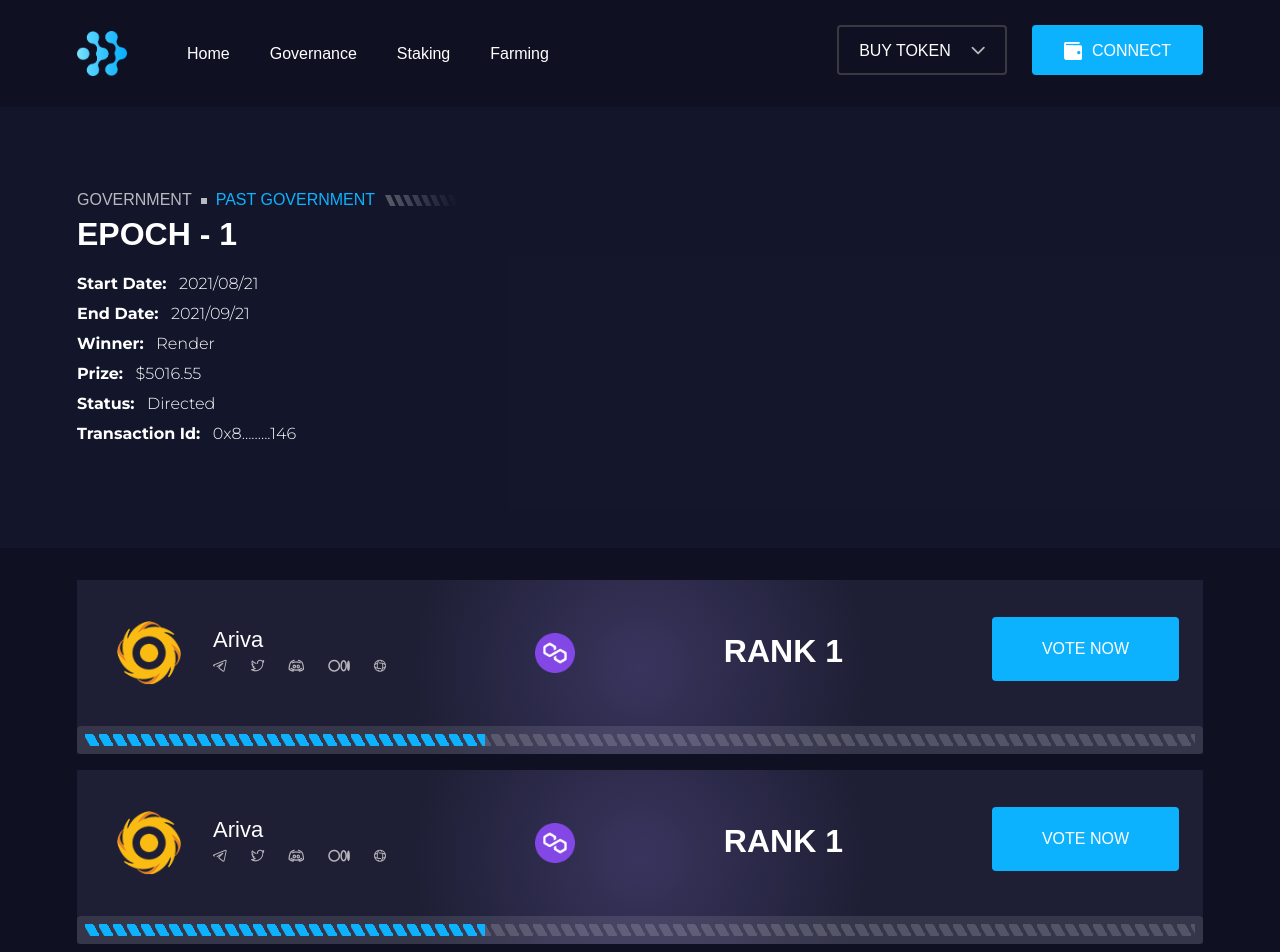
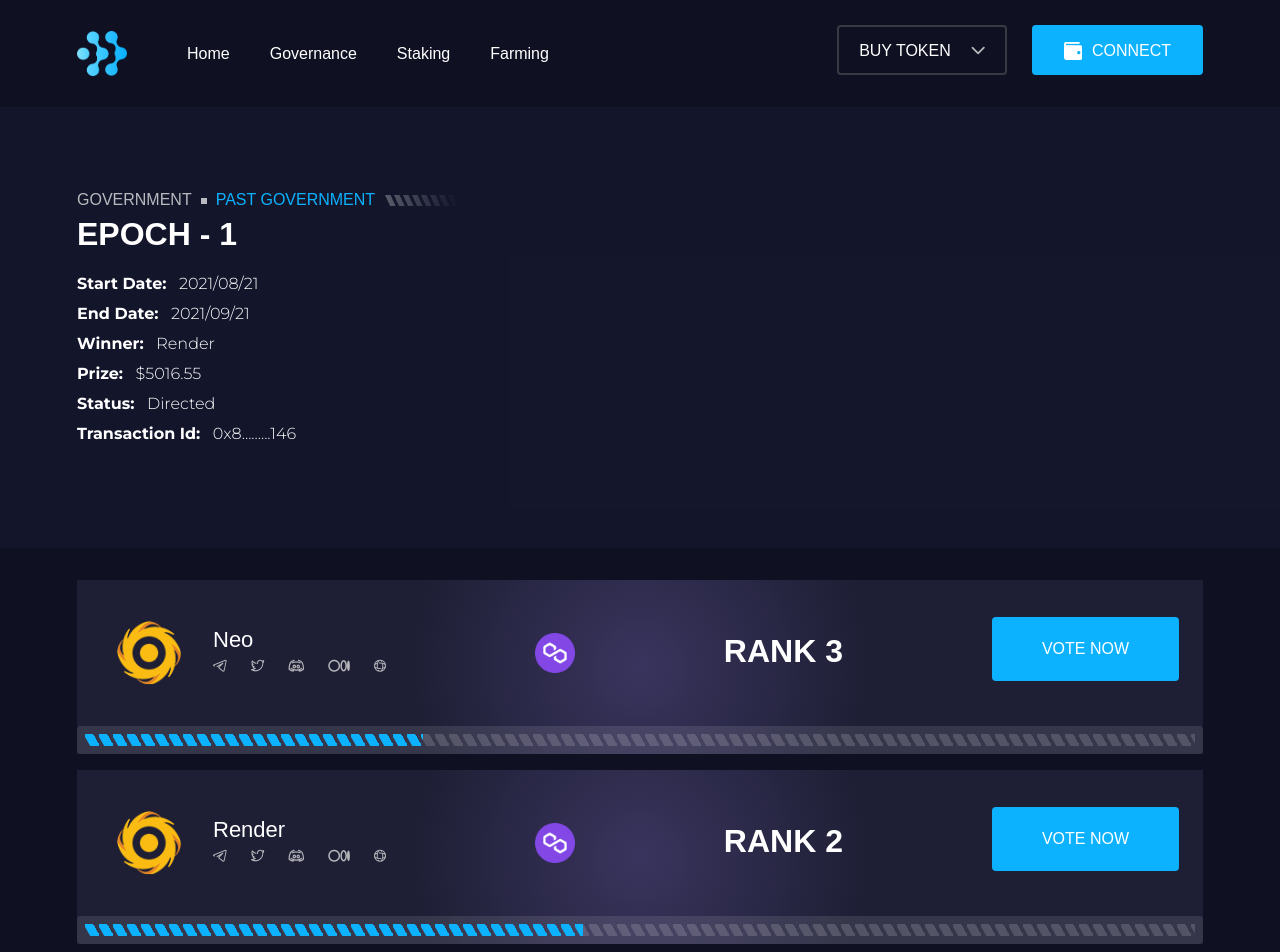
Before and after one commit to codeChef8888/xyz, a Next.js app: page /epoch-view in a window 1280 px wide. Shown: the top 952 px of the page. Built offline with nearby package versions, Linux system fonts and the light colour scheme.

Commit message:
epoch ranks displayed in descending order

```diff
--- a/components/projects/EpochListItem.tsx
+++ b/components/projects/EpochListItem.tsx
@@ -2,7 +2,13 @@
 import type { NextPage } from "next";
 import Link from "next/link";
 
-const EpochListItem: NextPage = () => {
+export interface Props {
+  name: string;
+  rank: number;
+  votes: number;
+}
+
+const EpochListItem: NextPage<Props> = (props: Props) => {
   return (
     <div className="col-md-12 my-3 d-flex flex-column game-price-item active-shape hover-shape-inner">
       <div className="winner-container" style={{justifyContent: "space-between", columnGap: "0", background:"none"}}>
@@ -15,7 +21,7 @@ const EpochListItem: NextPage = () => {
             />
             <div style={{marginTop: "1.5rem"}}>
                 <h4 style={{lineHeight: "1.5rem"}}>
-                    Ariva
+                    {props.name}
                     <div className="dsc">
                         <ul className="social-icon-list" style={{display: "flex", columnGap: "1.5rem"}}>
                             <li>
@@ -54,7 +60,7 @@ const EpochListItem: NextPage = () => {
           </div>
 
           <div className="winner">
-            <h1 style={{fontSize: "2rem", fontWeight: "bold", marginTop: "1.5rem"}}>RANK 1</h1>
+            <h1 style={{fontSize: "2rem", fontWeight: "bold", marginTop: "1.5rem"}}>RANK {props.rank}</h1>
           </div>
 
           <div className="winner">
@@ -85,7 +91,7 @@ const EpochListItem: NextPage = () => {
             aria-valuenow={36}
             aria-valuemin={0}
             aria-valuemax={100}
-            style={{ width: "36%" }}
+            style={{ width: `${props.votes}` + "%"}}
         ></div>
         </div>
       </div>
--- a/pages/epoch-view.tsx
+++ b/pages/epoch-view.tsx
@@ -3,7 +3,39 @@ import type { NextPage } from "next";
 import Link from "next/link";
 import EpochListItem from "../components/projects/EpochListItem";
 
+const data = [
+    {
+        name: "Ariva",
+        rank: 1,
+        votes: "181000",
+    },
+    {
+        name: "Render",
+        rank: 2,
+        votes: "81158",
+    },
+    {
+        name: "Neo",
+        rank: 3,
+        votes: "55123",
+    },
+]
+
 const EpochView: NextPage = () => {
+    const getHighest = () => {
+        let highest = 0;
+        for (let i = 0; i < data.length; i++) {
+            if (parseInt(data[i].votes) > highest) {
+                highest = parseInt(data[i].votes);
+            }
+        }
+        return highest;
+    }
+    const getPercentage = (votes: number) => {
+        const highest = getHighest();
+        let votePercentage = (votes / highest) * 100;
+        return votePercentage;
+    }
     return (
         <div className="d-flex flex-column">
             <div className="gamfi-breadcrumbs-section" style={{marginBottom: "1rem"}}>
@@ -37,9 +69,16 @@ const EpochView: NextPage = () => {
             </div>
 
             <div className="container" style={{zIndex: "20"}}>
-                <EpochListItem />
-                <EpochListItem />
-                <EpochListItem />
+                {
+                    data.sort((a, b) => b.rank - a.rank).map((item, index) => (
+                        <EpochListItem
+                            name={item.name}
+                            rank={item.rank}
+                            votes={getPercentage(parseInt(item.votes))}
+                            key={index}
+                        />
+                    ))
+                }
             </div>
         </div>
     )
--- a/pages/farming.tsx
+++ b/pages/farming.tsx
@@ -24,7 +24,7 @@ const Farming: NextPage = () => {
                     alt="Steps-Image"
                   />
                 </div>
-                <h2 className="title mb-0">Farming</h2>
+                <h2 className="mb-0" style={{fontSize: "2rem", fontWeight: "600"}}>Farming</h2>
               </div>
             </div>
             <div className="col-lg-7 breadcrumbs-form md-mt-40">
--- a/pages/projects.tsx
+++ b/pages/projects.tsx
@@ -25,7 +25,7 @@ const Projects: NextPage = () => {
                     alt="Steps-Image"
                   />
                 </div>
-                <h2 className="title mb-0">EPOCH - 5</h2>
+                <h2 className="mb-0" style={{fontSize: "2rem", fontWeight: "600"}}>EPOCH - 5</h2>
               </div>
             </div>
           </div>
--- a/styles/globals.css
+++ b/styles/globals.css
@@ -214,6 +214,11 @@ a {
   display: flex;
   justify-content: space-between;
 }
+.staking-heading h1{
+  color: #fff;
+  font-size: 2rem;
+  font-weight: 600;
+}
 .nominator-indicator {
   padding: 0.5rem 1rem;
   background-color: #0DB2FF;
```
